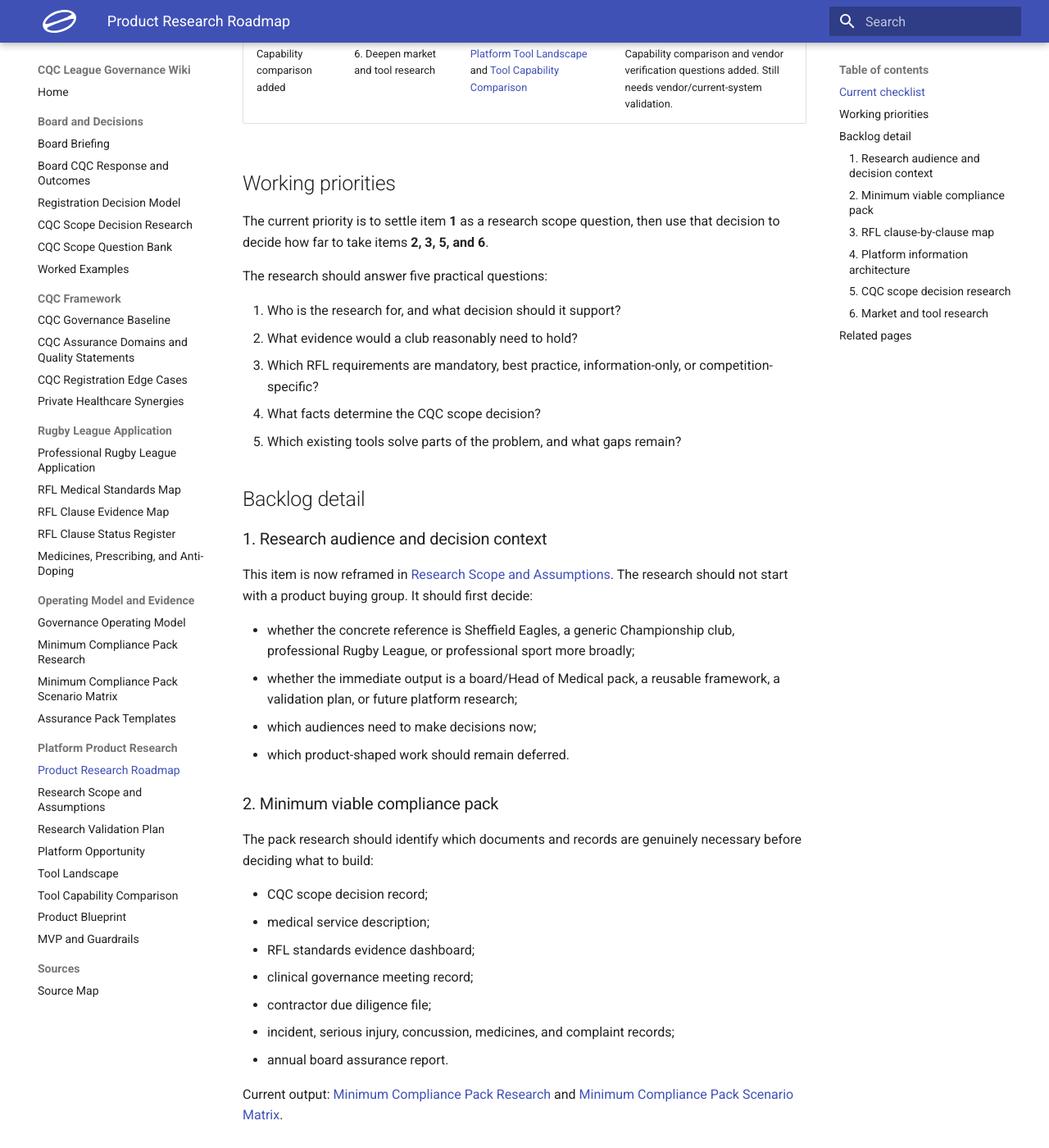
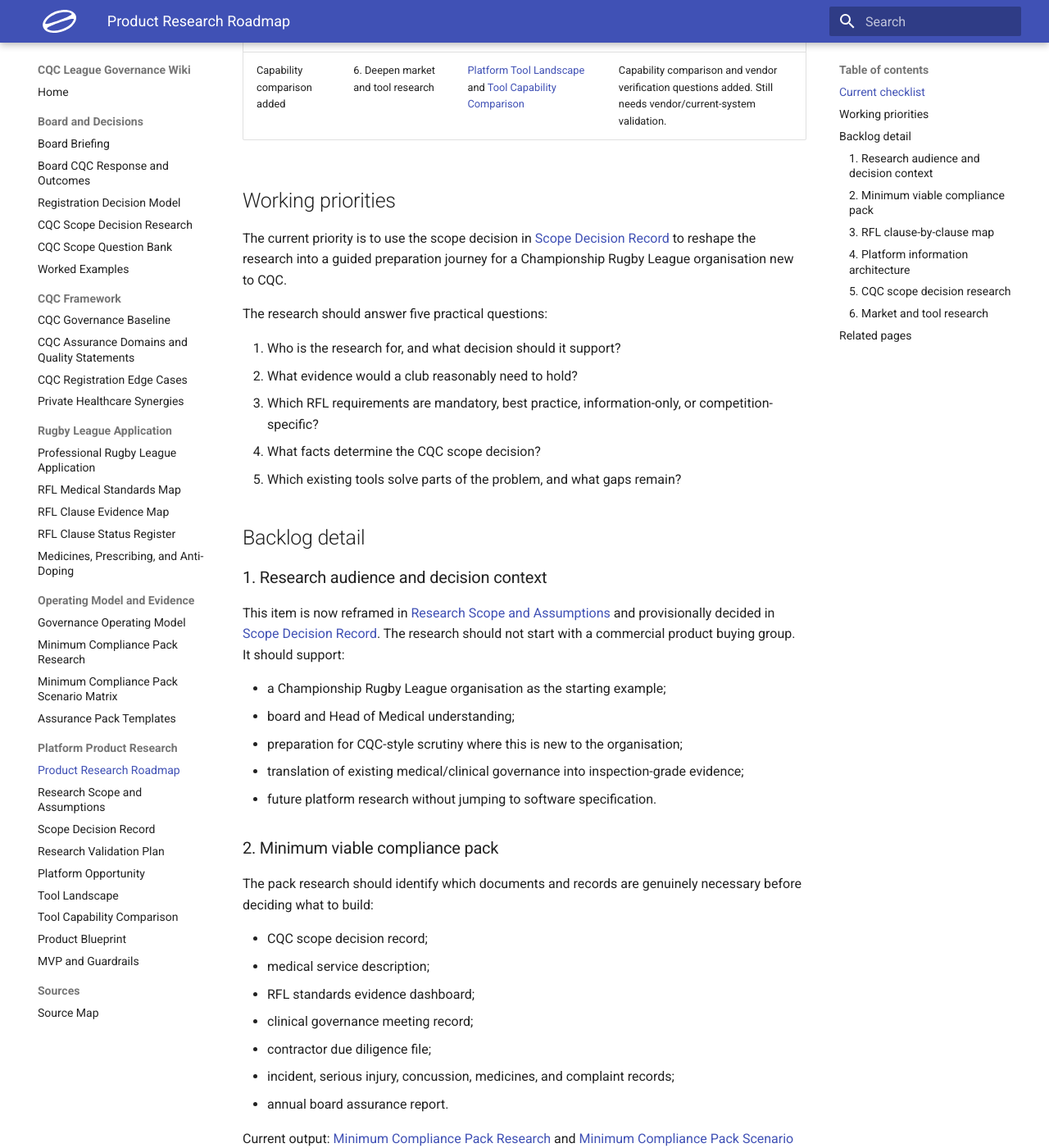
Before and after one commit to ajdench/cqc-league, an MkDocs documentation site: the page built from docs/research/product-research-roadmap.md, in a window 1280 px wide and 1400 px high, scrolled down 848 px. Shown: the whole window at 82% size. Built offline with MkDocs 1.6.1 and Material for MkDocs 9.7.7, drawn with Linux system fonts in a browser that asks for light colours; some of the changed text lies outside the part shown.

Commit message:
Record platform scope decision

```diff
--- a/docs/research/product-research-roadmap.md
+++ b/docs/research/product-research-roadmap.md
@@ -6,7 +6,7 @@ This page records the next research tasks for a Rugby League CQC governance plat
 
 | Status | Item | Output in the wiki | Notes |
 | --- | --- | --- | --- |
-| Scope page added | 1. Define research audience and decision context | [Research Scope and Assumptions](research-scope-assumptions.md) | Reframed away from product buyers. The next decision is scope, audience, and immediate output. |
+| Scope decision recorded | 1. Define research audience and decision context | [Research Scope and Assumptions](research-scope-assumptions.md) and [Scope Decision Record](scope-decision-record.md) | Current audience: online preparation platform for a Championship Rugby League organisation new to CQC inspection-level readiness. |
 | Scenario matrix added | 2. Define the minimum viable compliance pack | [Minimum Compliance Pack Research](minimum-compliance-pack-research.md) and [Minimum Compliance Pack Scenario Matrix](minimum-compliance-pack-scenario-matrix.md) | Research inventory tested against six scenarios. Still needs external validation before final pack design. |
 | Status register added | 3. Map RFL Medical Standards clause-by-clause | [RFL Clause Evidence Map](rfl-clause-evidence-map.md) and [RFL Clause Status Register](rfl-clause-status-register.md) | Status, Championship relevance, record visibility, and validation gaps added. Still needs RFL/Head of Medical validation. |
 | Deferred | 4. Design the platform information architecture | Product blueprint update | Should wait until items 2, 3, 5, and 6 are better understood. |
@@ -15,7 +15,7 @@ This page records the next research tasks for a Rugby League CQC governance plat
 
 ## Working priorities
 
-The current priority is to settle item **1** as a research scope question, then use that decision to decide how far to take items **2, 3, 5, and 6**.
+The current priority is to use the scope decision in [Scope Decision Record](scope-decision-record.md) to reshape the research into a guided preparation journey for a Championship Rugby League organisation new to CQC.
 
 The research should answer five practical questions:
 
@@ -29,12 +29,13 @@ The research should answer five practical questions:
 
 ### 1. Research audience and decision context
 
-This item is now reframed in [Research Scope and Assumptions](research-scope-assumptions.md). The research should not start with a product buying group. It should first decide:
+This item is now reframed in [Research Scope and Assumptions](research-scope-assumptions.md) and provisionally decided in [Scope Decision Record](scope-decision-record.md). The research should not start with a commercial product buying group. It should support:
 
-- whether the concrete reference is Sheffield Eagles, a generic Championship club, professional Rugby League, or professional sport more broadly;
-- whether the immediate output is a board/Head of Medical pack, a reusable framework, a validation plan, or future platform research;
-- which audiences need to make decisions now;
-- which product-shaped work should remain deferred.
+- a Championship Rugby League organisation as the starting example;
+- board and Head of Medical understanding;
+- preparation for CQC-style scrutiny where this is new to the organisation;
+- translation of existing medical/clinical governance into inspection-grade evidence;
+- future platform research without jumping to software specification.
 
 ### 2. Minimum viable compliance pack
 
@@ -97,6 +98,7 @@ Current output: [Platform Tool Landscape](platform-tool-landscape.md) and [Tool
 
 - [Research Validation Plan](research-validation-plan.md)
 - [Research Scope and Assumptions](research-scope-assumptions.md)
+- [Scope Decision Record](scope-decision-record.md)
 - [Platform Opportunity](platform-opportunity-tool-landscape.md)
 - [Minimum Compliance Pack Research](minimum-compliance-pack-research.md)
 - [Minimum Compliance Pack Scenario Matrix](minimum-compliance-pack-scenario-matrix.md)
--- a/mkdocs.yml
+++ b/mkdocs.yml
@@ -72,6 +72,7 @@ nav:
   - Platform Product Research:
       - Product Research Roadmap: research/product-research-roadmap.md
       - Research Scope and Assumptions: research/research-scope-assumptions.md
+      - Scope Decision Record: research/scope-decision-record.md
       - Research Validation Plan: research/research-validation-plan.md
       - Platform Opportunity: research/platform-opportunity-tool-landscape.md
       - Tool Landscape: research/platform-tool-landscape.md
```
Also changed, not shown: docs/index.md (+3 -1 lines), docs/research/research-scope-assumptions.md (+8 -5 lines), docs/research/scope-decision-record.md (added, +106 -0 lines), docs/research/source-map.md (+1 -0 lines).
